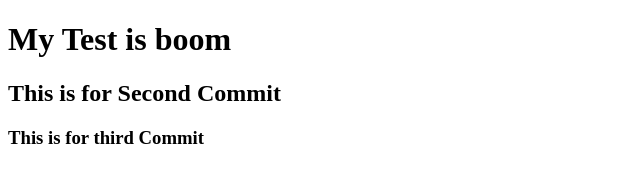
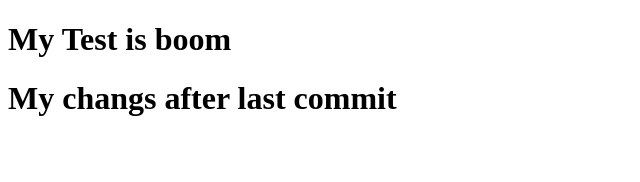
Before and after one commit to paahaad/Angular-Learning-FSW, a plain HTML site: page 1.html in a window 1280 px wide. Shown: the whole page, without its empty margins (0-640 px from the left). Drawn offline with Linux system fonts and the light colour scheme.

Commit message:
Fourth commit

```diff
--- a/1.html
+++ b/1.html
@@ -8,7 +8,6 @@
 </head>
 <body>
     <H1>My Test is boom</H1>
-    <H2>This is for Second Commit</H2>
-    <h3>This is for third Commit</h3>
+    <h1>My changs after last commit</h1>
 </body>
 </html>
```
